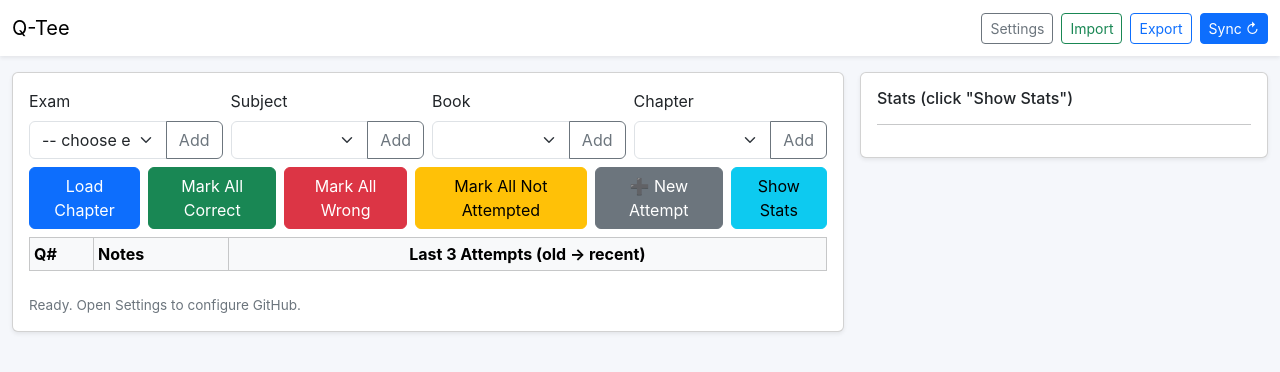
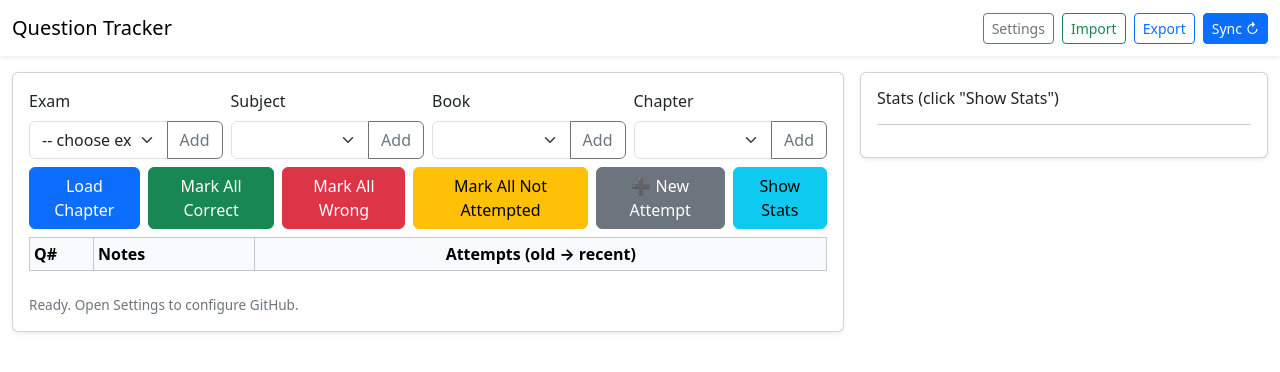
Before and after one commit to shortnotes/qlog, a plain HTML site: page index.html in a window 1280 px wide. Drawn offline with nearby package versions, Linux system fonts and the light colour scheme.

Commit message:
Update index.html

```diff
--- a/index.html
+++ b/index.html
@@ -3,14 +3,14 @@
 <head>
 <meta charset="utf-8"/>
 <meta name="viewport" content="width=device-width,initial-scale=1"/>
-<title>Q-Tee</title>
+<title>Question Tracker — GitHub Pages</title>
+<link href="assets/css/style.css" rel="stylesheet">
 <link href="https://cdn.jsdelivr.net/npm/bootstrap@5.3.2/dist/css/bootstrap.min.css" rel="stylesheet">
-<link href="assets/css/style.css" rel="stylesheet">
 </head>
 <body>
 <nav class="navbar navbar-expand-lg bg-white shadow-sm mb-3">
   <div class="container-fluid">
-    <a class="navbar-brand" href="#">Q-Tee</a>
+    <a class="navbar-brand" href="#">Question Tracker</a>
     <div class="d-flex gap-2">
       <button id="openSettings" class="btn btn-outline-secondary btn-sm">Settings</button>
       <button id="importBtn" class="btn btn-outline-success btn-sm">Import</button>
@@ -80,7 +80,7 @@
                 <tr>
                   <th style="width:64px">Q#</th>
                   <th>Notes</th>
-                  <th colspan="3" class="text-center">Last 3 Attempts (old → recent)</th>
+                  <th class="text-center">Attempts (old → recent)</th>
                 </tr>
               </thead>
               <tbody></tbody>
```
